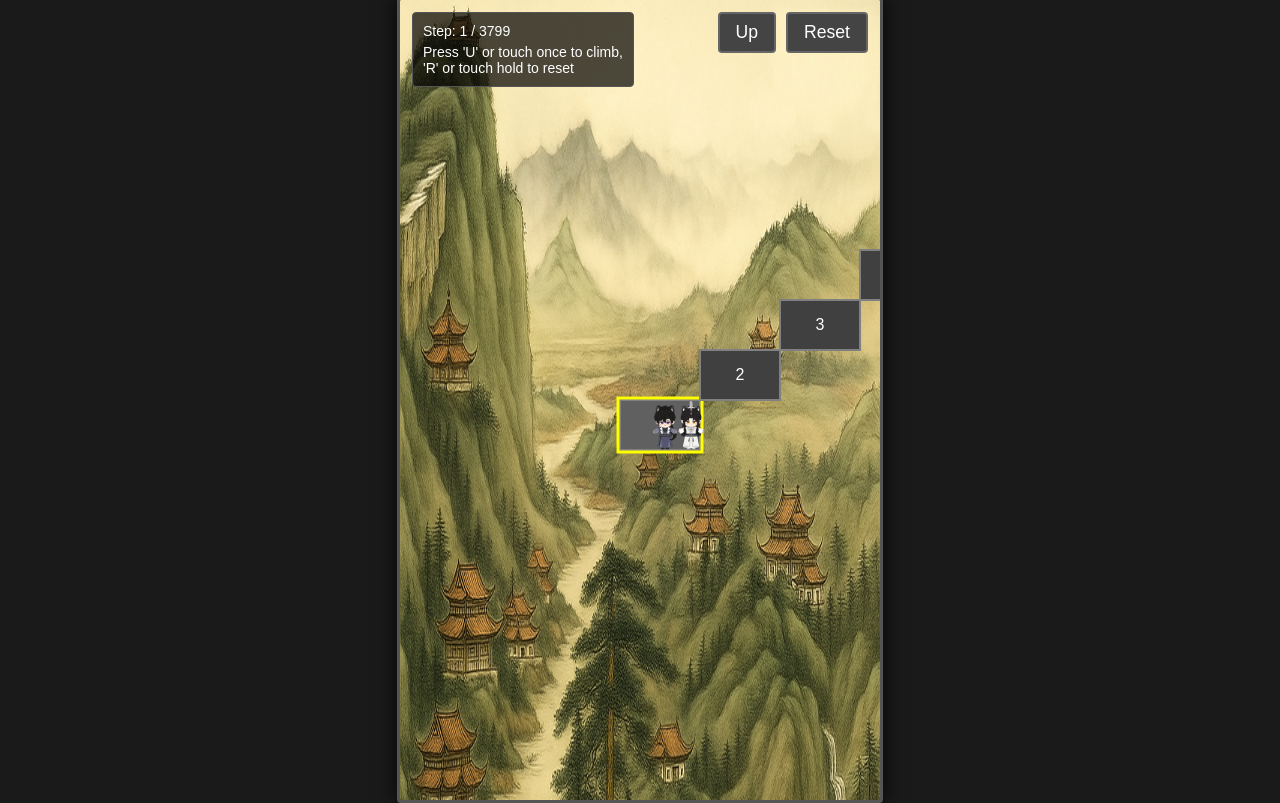
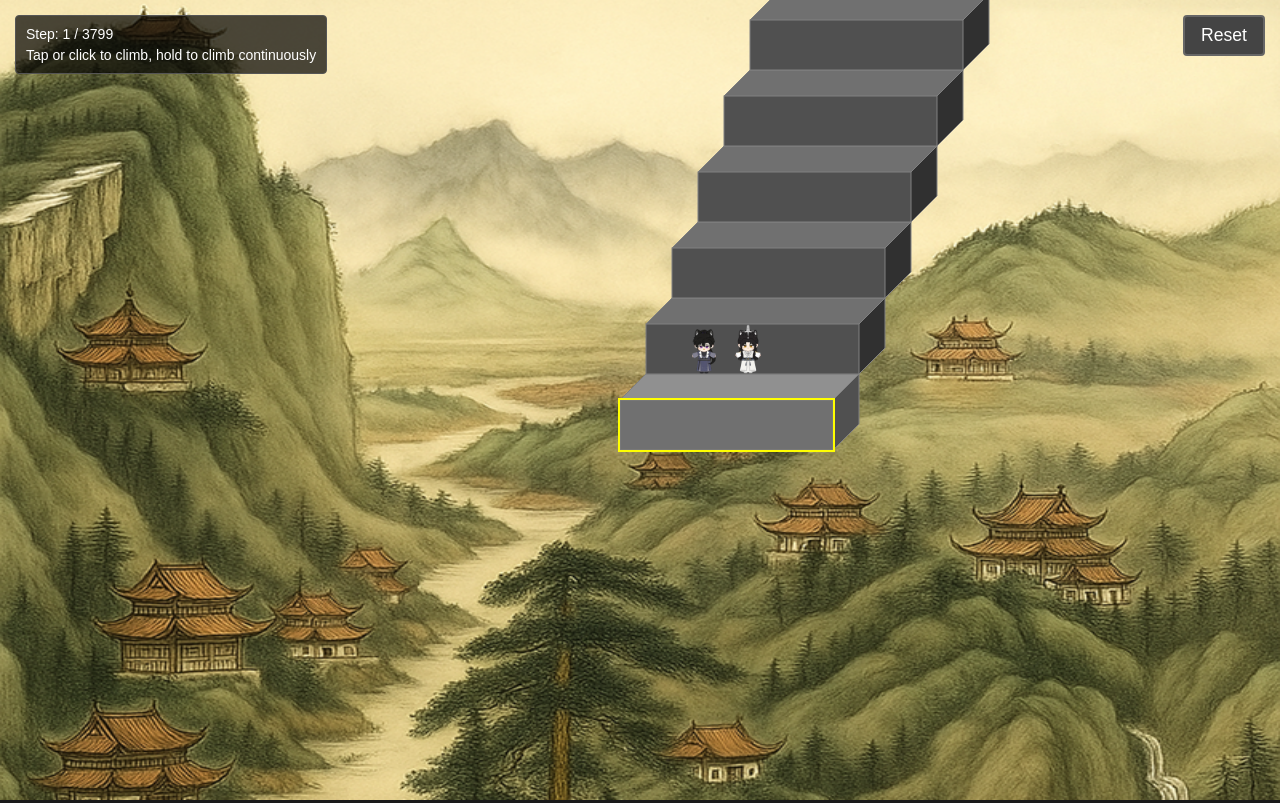
Before and after one commit to johnsonloo/3799Steps, a plain HTML site: page index.html in a window 1280 px wide. Drawn offline with Linux system fonts and the light colour scheme.

Commit message:
Stairs from 2D to 3D.

```diff
--- a/index.html
+++ b/index.html
@@ -2,20 +2,19 @@
 <html lang="en">
 <head>
   <meta charset="UTF-8" />
-  <meta name="viewport" content="width=device-width, initial-scale=1.0"/>
+  <meta name="viewport" content="width=device-width, initial-scale=1.0, user-scalable=no"/>
   <title>3799 Steps</title>
   <link rel="stylesheet" href="style.css" />
 </head>
 <body>
   <div id="container">
-    <canvas id="gameCanvas" width="800" height="600"></canvas>
+    <canvas id="gameCanvas"></canvas>
     <div id="controls">
-      <button id="btnUp">Up</button>
       <button id="btnReset">Reset</button>
     </div>
     <div id="debug">
       <div id="stepInfo">Step: 1 / 3799</div>
-      <div id="instructions">Press 'U' or touch once to climb, <br> 'R' or touch hold to reset</div>
+      <div id="instructions">Tap or click to climb, hold to climb continuously</div>
     </div>
   </div>
   <script src="script.js"></script>
--- a/script.js
+++ b/script.js
@@ -14,11 +14,11 @@ if (!canvas || !ctx) {
 function resizeCanvas() {
   // Use device pixel ratio for crisp rendering
   const dpr = window.devicePixelRatio || 1;
-  // Target mobile-friendly size
-  let w = Math.min(window.innerWidth, 480);
-  let h = Math.min(window.innerHeight, 800);
-  // Landscape fallback
-  if (w > h) {
+  // Use full window dimensions for adaptive resolution
+  let w = window.innerWidth;
+  let h = window.innerHeight;
+  // Ensure portrait orientation for mobile
+  if (w > h && h < 600) { // Swap if landscape and height is small (likely mobile)
     [w, h] = [h, w];
   }
   canvas.width = w * dpr;
@@ -56,6 +56,9 @@ let assetsLoaded = false;
 let assetsFailed = false;
 let assetsToLoad = 4;
 let assetsLoadedCount = 0;
+
+// Toggle rendering of characters (set false to show stairs-only like the ASCII sketch)
+const SHOW_CHARACTERS = true;
 
 function showLoadingScreen() {
   ctx.clearRect(0, 0, viewW, viewH);
@@ -112,8 +115,25 @@ function loadAssets() {
 loadAssets();
 
 function getStepXY(i) {
-  const x = margin + i * stepW;
-  const y = margin + (numSteps - i - 1) * stepH;
+  // Calculate positions so steps stack upward from the bottom.
+  // Bottom step (i=0) sits near the bottom-left; each next step
+  // shifts right by `lateralOffset` and up by `verticalOffset` so
+  // the tops form the stacked block appearance from the sketch.
+  const baseX = Math.max(margin, Math.floor(viewW * 0.08));
+  const baseY = viewH - margin - stepH; // front-top Y of the bottom step
+
+  // Use the rendered top 'depth' so each step's top sits on the previous top.
+  // This makes the lateral and vertical shifts equal to the top-face offset,
+  // producing the stacked-block look from the sketch.
+  const depth = Math.max(8, Math.floor(stepW / 8));
+  const lateralOffset = depth;
+  // Use verticalOffset so the next step's front face sits below the previous top.
+  // verticalOffset = stepH + depth ensures the upper block's bottom aligns with
+  // the previous block's top-back edge, producing discrete stacked blocks.
+  const verticalOffset = stepH + depth;
+
+  const x = baseX + i * lateralOffset;
+  const y = baseY - i * verticalOffset;
   return { x, y };
 }
 
@@ -163,9 +183,10 @@ function draw() {
   const camX = charX - viewW/2;
   const camY = charY - viewH/2;
 
-  // Draw visible steps
-  const startStep = Math.max(0, stepPos - 10);
-  const endStep = Math.min(numSteps - 1, stepPos + 10);
+  // Draw steps: iterate the full sequence so the stacked tower exists in full.
+  // The inner visibility check still prevents off-screen rendering for performance.
+  const startStep = 0;
+  const endStep = numSteps - 1;
 
   for (let i = startStep; i <= endStep; i++) {
     const stepXY = getStepXY(i);
@@ -176,61 +197,112 @@ function draw() {
     if (screenX > -stepW && screenX < viewW + stepW &&
         screenY > -stepH && screenY < viewH + stepH) {
 
-      // Draw step
-      ctx.fillStyle = i === stepPos ? '#606060' : '#404040';
+      // Draw 3D step (isometric perspective)
+      const depth = Math.max(8, Math.floor(stepW / 8)); // 3D depth
+
+      // Step face (front)
+      ctx.fillStyle = i === stepPos ? '#707070' : '#505050';
       ctx.fillRect(screenX, screenY, stepW, stepH);
 
-      // Step border
+      // Step top (lighter)
+      ctx.fillStyle = i === stepPos ? '#909090' : '#707070';
+      ctx.beginPath();
+      ctx.moveTo(screenX, screenY);
+      ctx.lineTo(screenX + depth, screenY - depth);
+      ctx.lineTo(screenX + stepW + depth, screenY - depth);
+      ctx.lineTo(screenX + stepW, screenY);
+      ctx.closePath();
+      ctx.fill();
+
+      // Step side (darker)
+      ctx.fillStyle = i === stepPos ? '#505050' : '#303030';
+      ctx.beginPath();
+      ctx.moveTo(screenX + stepW, screenY);
+      ctx.lineTo(screenX + stepW + depth, screenY - depth);
+      ctx.lineTo(screenX + stepW + depth, screenY + stepH - depth);
+      ctx.lineTo(screenX + stepW, screenY + stepH);
+      ctx.closePath();
+      ctx.fill();
+
+      // Step outlines for definition
       ctx.strokeStyle = '#808080';
-      ctx.lineWidth = 2;
+      ctx.lineWidth = 1;
       ctx.strokeRect(screenX, screenY, stepW, stepH);
 
-      // Step number
-      ctx.fillStyle = 'white';
-      ctx.font = Math.max(12, Math.floor(stepH/3)) + 'px sans-serif';
-      ctx.textAlign = 'center';
-      ctx.fillText(String(i + 1), screenX + stepW/2, screenY + stepH/2 + 5);
+      // Top outline
+      ctx.beginPath();
+      ctx.moveTo(screenX, screenY);
+      ctx.lineTo(screenX + depth, screenY - depth);
+      ctx.lineTo(screenX + stepW + depth, screenY - depth);
+      ctx.lineTo(screenX + stepW, screenY);
+      ctx.stroke();
+
+      // Side outline
+      ctx.beginPath();
+      ctx.moveTo(screenX + stepW, screenY);
+      ctx.lineTo(screenX + stepW + depth, screenY - depth);
+      ctx.lineTo(screenX + stepW + depth, screenY + stepH - depth);
+      ctx.lineTo(screenX + stepW, screenY + stepH);
+      ctx.stroke();
 
       // Highlight current step
       if (i === stepPos) {
         ctx.strokeStyle = 'yellow';
-        ctx.lineWidth = 3;
-        ctx.strokeRect(screenX - 2, screenY - 2, stepW + 4, stepH + 4);
+        ctx.lineWidth = 2;
+        ctx.strokeRect(screenX - 1, screenY - 1, stepW + 2, stepH + 2);
       }
     }
   }
 
-  // Draw characters on current step
-  const charScreenX = charX - camX;
-  const charScreenY = charY - camY;
+  // Draw characters on current step (place on top face of the isometric step)
+  // Wrapped behind SHOW_CHARACTERS so we can render stairs-only when desired.
+  if (SHOW_CHARACTERS) {
+  // Recompute top surface of the current step so characters' feet rest on it.
+  const depthForChars = Math.max(8, Math.floor(stepW / 8));
+  const currentStep = getStepXY(stepPos);
+  const currentScreenX = currentStep.x - camX;
+  const currentScreenY = currentStep.y - camY; // this is front-top of the step
+  // Top surface Y is above front by 'depthForChars'
+  const topY = currentScreenY - depthForChars;
 
-  // Character 1 (Mo Ran) - red or image
+  // Character vertical size (scale to step height)
+  const charHeight = stepH; // characters will be roughly step tall
+  // Character sizing: compute both widths first so positioning can center the pair
+  const leftCharScale = (char2Img && char2Img.height) ? (charHeight / char2Img.height) : 1;
+  const leftCharW = char2Img ? (char2Img.width * leftCharScale) : Math.max(16, Math.floor(stepW / 4));
+  const rightCharScale = (char1Img && char1Img.height) ? (charHeight / char1Img.height) : 1;
+  const rightCharW = char1Img ? (char1Img.width * rightCharScale) : Math.max(16, Math.floor(stepW / 4));
+
+  // Position both characters centered on the step top and touching (small negative gap)
+  const centerX = currentScreenX + Math.floor(stepW * 0.5);
+  const desiredGap = -Math.max(2, Math.floor(stepW * 0.03));
+  const leftCharX = centerX - Math.floor((leftCharW + rightCharW + desiredGap) / 2);
+  const leftCharY = topY - charHeight; // draw so bottom sits on top surface
+  const rightCharX = leftCharX + leftCharW + desiredGap;
+  const rightCharY = leftCharY;
+
+    // Draw left character (Mo Ran)
     if (char2Img && char2Img.complete && !assetsFailed) {
-    const scale = stepH / char2Img.height;
-    const charW = char2Img.width * scale;
-    const charH = stepH;
-    ctx.drawImage(char2Img, charScreenX, charScreenY, charW, charH);
+      ctx.drawImage(char2Img, leftCharX, leftCharY, leftCharW, charHeight);
     } else {
-    // Fallback red rectangle
+      // Fallback red rectangle for left character (use computed size)
       ctx.fillStyle = 'red';
-    ctx.fillRect(charScreenX, charScreenY, Math.max(16, Math.floor(stepW/4)), Math.max(32, Math.floor(stepH*0.8)));
+      ctx.fillRect(leftCharX, leftCharY, leftCharW, charHeight);
       ctx.fillStyle = 'darkred';
-    ctx.fillRect(charScreenX + 2, charScreenY + 2, Math.max(12, Math.floor(stepW/5)), Math.max(12, Math.floor(stepH/4))); // head
+      ctx.fillRect(leftCharX + 2, leftCharY + 2, Math.max(8, Math.floor(leftCharW * 0.6)), Math.max(8, Math.floor(charHeight * 0.25)));
     }
 
-  // Character 2 (Chu Wanning) - blue or image
+    // Draw right character (Chu Wanning)
     if (char1Img && char1Img.complete && !assetsFailed) {
-    const scale = stepH / char1Img.height;
-    const charW = char1Img.width * scale;
-    const charH = stepH;
-    ctx.drawImage(char1Img, charScreenX + Math.max(24, Math.floor(stepW/3)), charScreenY, charW, charH);
+      ctx.drawImage(char1Img, rightCharX, rightCharY, rightCharW, charHeight);
     } else {
-    // Fallback blue rectangle
+      // Fallback blue rectangle for right character (use computed size)
       ctx.fillStyle = 'blue';
-    ctx.fillRect(charScreenX + Math.max(20, Math.floor(stepW/3)), charScreenY, Math.max(16, Math.floor(stepW/4)), Math.max(32, Math.floor(stepH*0.8)));
+      ctx.fillRect(rightCharX, rightCharY, rightCharW, charHeight);
       ctx.fillStyle = 'darkblue';
-    ctx.fillRect(charScreenX + Math.max(22, Math.floor(stepW/3)+2), charScreenY + 2, Math.max(12, Math.floor(stepW/5)), Math.max(12, Math.floor(stepH/4))); // head
+      ctx.fillRect(rightCharX + 2, rightCharY + 2, Math.max(8, Math.floor(rightCharW * 0.6)), Math.max(8, Math.floor(charHeight * 0.25)));
     }
+  } // end SHOW_CHARACTERS
 
   // Draw goal flag on last step
   if (stepPos >= numSteps - 20) { // Show flag when near end
@@ -289,7 +361,6 @@ function draw() {
 function resetGame() {
   stepPos = 0;
   gameOver = false;
-  document.getElementById('btnUp').disabled = false;
   draw();
 }
 
@@ -303,10 +374,76 @@ function climbStep() {
 
 
 // Event handlers
-document.getElementById('btnUp').addEventListener('click', climbStep);
 document.getElementById('btnReset').addEventListener('click', resetGame);
 
-// Keyboard controls
+// Touch and mouse controls for single click or continuous hold
+let stepInterval = null;
+let holdTimer = null;
+let isHolding = false;
+
+function startHoldDetection() {
+  if (holdTimer) return; // Prevent multiple timers
+  holdTimer = setTimeout(() => {
+    isHolding = true;
+    startContinuousStep();
+  }, 300); // 300ms to detect hold
+}
+
+function stopHoldDetection() {
+  if (holdTimer) {
+    clearTimeout(holdTimer);
+    holdTimer = null;
+  }
+  if (!isHolding) {
+    // If not holding, it was a single click/tap
+    climbStep();
+  }
+  isHolding = false;
+  stopContinuousStep();
+}
+
+function startContinuousStep() {
+  if (stepInterval) return; // Prevent multiple intervals
+  stepInterval = setInterval(() => {
+    climbStep();
+  }, 200); // Climb every 200ms while holding
+}
+
+function stopContinuousStep() {
+  if (stepInterval) {
+    clearInterval(stepInterval);
+    stepInterval = null;
+  }
+}
+
+// Touch events
+canvas.addEventListener('touchstart', function(e) {
+  e.preventDefault();
+  startHoldDetection();
+}, { passive: false });
+
+canvas.addEventListener('touchend', function(e) {
+  e.preventDefault();
+  stopHoldDetection();
+}, { passive: false });
+
+// Mouse events
+canvas.addEventListener('mousedown', function(e) {
+  e.preventDefault();
+  startHoldDetection();
+});
+
+canvas.addEventListener('mouseup', function(e) {
+  e.preventDefault();
+  stopHoldDetection();
+});
+
+canvas.addEventListener('mouseleave', function(e) {
+  // Stop if mouse leaves canvas while holding
+  stopHoldDetection();
+});
+
+// Keyboard controls (keep for desktop)
 document.addEventListener('keydown', (e) => {
   const key = e.key.toLowerCase();
   if (key === 'u') {
@@ -316,33 +453,6 @@ document.addEventListener('keydown', (e) => {
   }
 });
 
-// Touch controls for mobile
-let touchStartTime = 0;
-let touchTimer = null;
-
-canvas.addEventListener('touchstart', function(e) {
-  e.preventDefault();
-  touchStartTime = Date.now();
-  // Start timer for long press
-  touchTimer = setTimeout(() => {
-    resetGame();
-    touchTimer = null;
-  }, 5000); // 5 seconds hold to reset
-}, { passive: false });
-
-canvas.addEventListener('touchend', function(e) {
-  e.preventDefault();
-  const touchDuration = Date.now() - touchStartTime;
-  if (touchTimer) {
-    clearTimeout(touchTimer);
-    touchTimer = null;
-    // If touch was short, treat as step up
-    if (touchDuration < 5000) {
-      climbStep();
-    }
-  }
-});
-
 // Initialize game and responsive canvas
 resizeCanvas();
 console.log('Game ready!');
--- a/style.css
+++ b/style.css
@@ -1,25 +1,32 @@
 body, html {
   margin: 0; padding: 0;
   width: 100%; height: 100%;
-  display: flex; justify-content: center; align-items: center;
+  overflow: hidden; /* Prevent scrolling */
   background: #1a1a1a;
   font-family: sans-serif;
 }
 #container {
-  position: relative;
-  box-shadow: 0 0 20px rgba(0,0,0,0.8);
+  position: fixed;
+  top: 0; left: 0;
+  width: 100vw; height: 100vh;
+  display: flex;
+  justify-content: center;
+  align-items: center;
 }
 #gameCanvas {
+  position: absolute;
+  top: 0; left: 0;
+  width: 100vw; height: 100vh;
   display: block;
   background: #000;
-  border: 3px solid #555;
-  border-radius: 4px;
+  border: none; /* Remove border for full-screen feel */
 }
 #controls {
   position: absolute;
   top: 15px; right: 15px;
   display: flex;
   gap: 10px;
+  z-index: 10; /* Ensure above canvas */
 }
 #controls button {
   font-size: 1.1rem;
@@ -53,6 +60,7 @@ body, html {
   padding: 10px;
   border-radius: 4px;
   border: 1px solid #555;
+  z-index: 10; /* Ensure above canvas */
 }
 #debug div {
   margin-bottom: 5px;
@@ -60,3 +68,15 @@ body, html {
 #debug div:last-child {
   margin-bottom: 0;
 }
+
+/* Mobile-specific adjustments */
+@media (max-width: 768px) {
+  #controls button {
+    font-size: 1rem;
+    padding: 6px 12px;
+  }
+  #debug {
+    font-size: 12px;
+    padding: 8px;
+  }
+}
```
Lines whose indentation alone changed are shown as unchanged.
